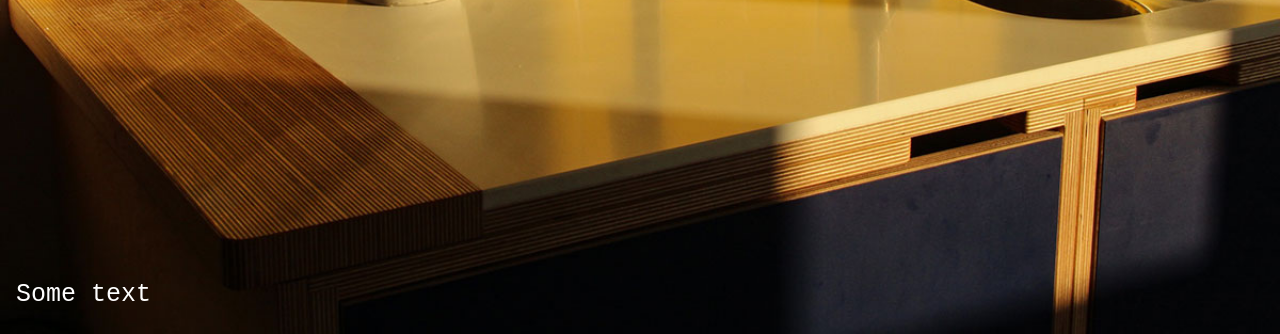
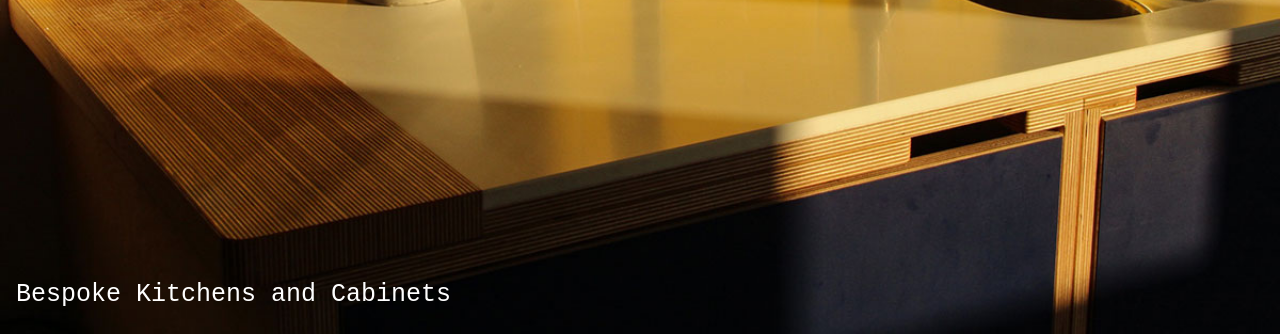
Before and after one commit to WilHesk/Plylam, a plain HTML site: page index.html in a window 1280 px wide. Shown: the part 466-800 px from the top of the page. Drawn offline with Linux system fonts and the light colour scheme.

Commit message:
updated title and text
description and title text updated

```diff
--- a/index.html
+++ b/index.html
@@ -1,5 +1,8 @@
 <!DOCTYPE html>
 <html>
+  <head>
+    <title>PlyLam-Bespoke-Kitchens</title>
+  </head>
 <style>
 body, html {
   height: 100%;
@@ -53,7 +56,7 @@ hr {
     <hr>
   </div>
   <div class="bottomleft">
-    <p>Some text</p>
+    <p>Bespoke Kitchens and Cabinets</p>
   </div>
 </div>
 
```
